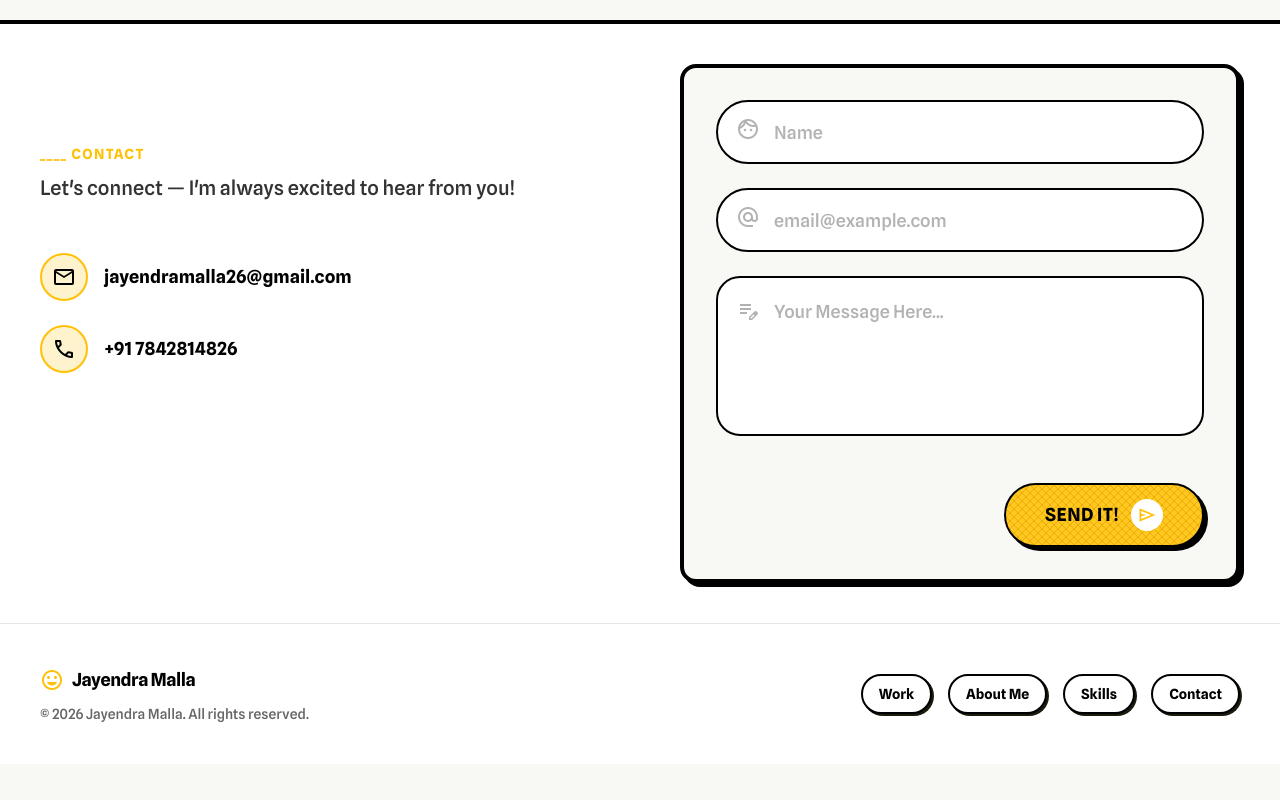
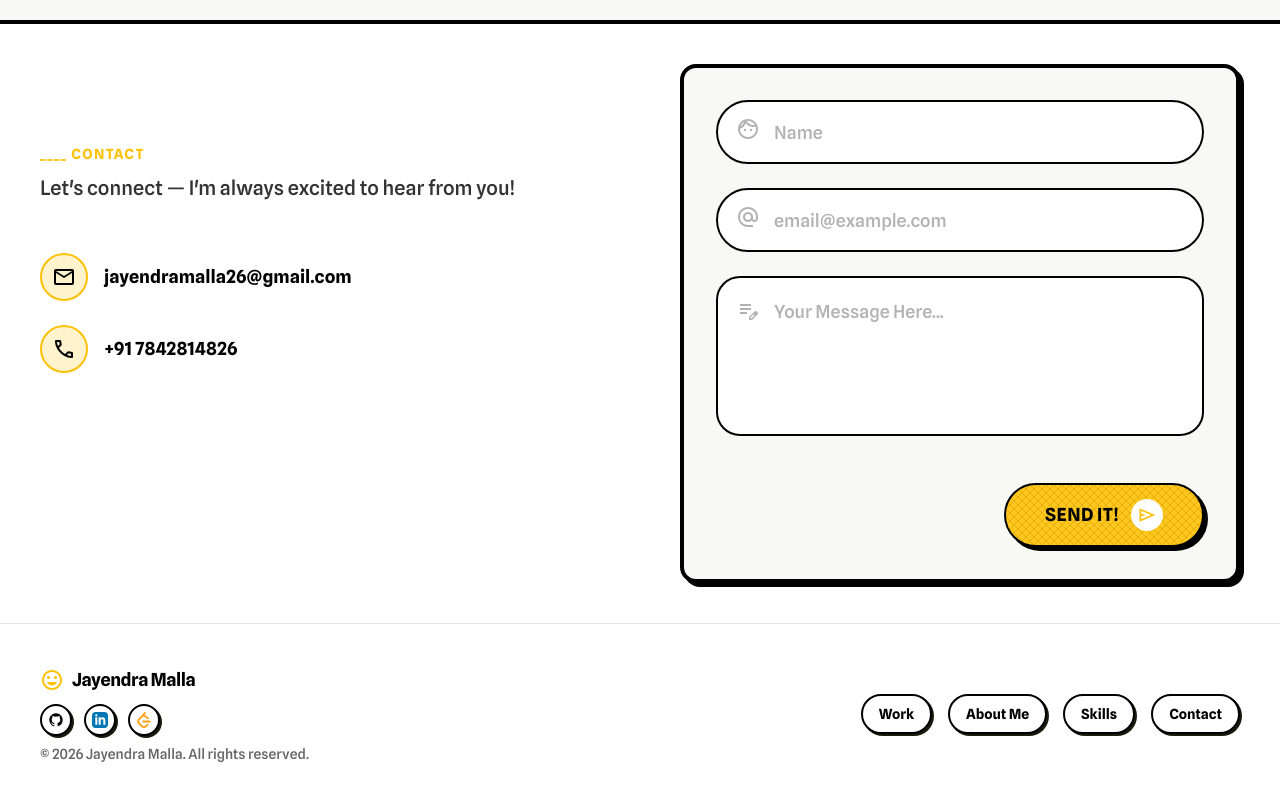
Before and after one commit to jayendra123123/New-Project, a React (Create React App) app: page / in a window 1280 px wide. Shown: the part 2171-2971 px from the top of the page. Before the commit the page ends 2935 px from the top, so only its background shows below. Built offline with nearby package versions, Linux system fonts and the light colour scheme.

Commit message:
moew moew

```diff
--- a/src/component/Footer.jsx
+++ b/src/component/Footer.jsx
@@ -11,6 +11,19 @@ const Footer = () => {
             <span className="material-symbols-outlined text-2xl text-primary">emoji_emotions</span>
             <h2 className="text-lg font-black tracking-tight dark:text-white">Jayendra Malla</h2>
           </div>
+
+          <div className="flex items-center gap-3">
+            <a href="https://github.com/jayendra123123" target="_blank" rel="noopener noreferrer" className="p-1.5 bg-white dark:bg-[#332f1d] rounded-full border-2 border-dark-text dark:border-white/20 shadow-comic-sm hover:shadow-comic hover:-translate-y-1 transition-all text-dark-text dark:text-white">
+              <svg className="w-4 h-4" fill="currentColor" viewBox="0 0 24 24" aria-hidden="true"><path fillRule="evenodd" d="M12 2C6.477 2 2 6.484 2 12.017c0 4.425 2.865 8.18 6.839 9.504.5.092.682-.217.682-.483 0-.237-.008-.868-.013-1.703-2.782.605-3.369-1.343-3.369-1.343-.454-1.158-1.11-1.466-1.11-1.466-.908-.62.069-.608.069-.608 1.003.07 1.531 1.032 1.531 1.032.892 1.53 2.341 1.088 2.91.832.092-.647.35-1.088.636-1.338-2.22-.253-4.555-1.113-4.555-4.951 0-1.093.39-1.988 1.029-2.688-.103-.253-.446-1.272.098-2.65 0 0 .84-.27 2.75 1.026A9.564 9.564 0 0112 6.844c.85.004 1.705.115 2.504.337 1.909-1.296 2.747-1.027 2.747-1.027.546 1.379.202 2.398.1 2.651.64.7 1.028 1.595 1.028 2.688 0 3.848-2.339 4.695-4.566 4.943.359.309.678.92.678 1.855 0 1.338-.012 2.419-.012 2.747 0 .268.18.58.688.482A10.019 10.019 0 0022 12.017C22 6.484 17.522 2 12 2z" clipRule="evenodd" /></svg>
+            </a>
+            <a href="https://linkedin.com/" target="_blank" rel="noopener noreferrer" className="p-1.5 bg-white dark:bg-[#332f1d] rounded-full border-2 border-dark-text dark:border-white/20 shadow-comic-sm hover:shadow-comic hover:-translate-y-1 transition-all text-[#0077b5]">
+              <svg className="w-4 h-4" fill="currentColor" viewBox="0 0 24 24" aria-hidden="true"><path d="M19 0h-14c-2.761 0-5 2.239-5 5v14c0 2.761 2.239 5 5 5h14c2.762 0 5-2.239 5-5v-14c0-2.761-2.238-5-5-5zm-11 19h-3v-11h3v11zm-1.5-12.268c-.966 0-1.75-.79-1.75-1.764s.784-1.764 1.75-1.764 1.75.79 1.75 1.764-.783 1.764-1.75 1.764zm13.5 12.268h-3v-5.604c0-3.368-4-3.113-4 0v5.604h-3v-11h3v1.765c1.396-2.586 7-2.777 7 2.476v6.759z"/></svg>
+            </a>
+            <a href="https://leetcode.com/" target="_blank" rel="noopener noreferrer" className="p-1.5 bg-white dark:bg-[#332f1d] rounded-full border-2 border-dark-text dark:border-white/20 shadow-comic-sm hover:shadow-comic hover:-translate-y-1 transition-all text-[#FFA116]">
+              <svg className="w-4 h-4" fill="currentColor" viewBox="0 0 24 24" aria-hidden="true"><path d="M13.483 0a1.374 1.374 0 0 0-.961.438L7.116 6.226l-3.854 4.126a5.266 5.266 0 0 0-1.209 2.104 5.35 5.35 0 0 0-.125.513 5.527 5.527 0 0 0 .062 2.362 5.843 5.843 0 0 0 .349 1.017 5.938 5.938 0 0 0 1.271 1.818l4.277 4.193.039.038c2.248 2.165 5.852 2.133 8.063-.074l2.396-2.392c.54-.54.54-1.414.003-1.955a1.378 1.378 0 0 0-1.951-.003l-2.396 2.392a3.021 3.021 0 0 1-4.205.038l-.02-.019-4.276-4.193c-.652-.64-.972-1.469-.948-2.263a2.68 2.68 0 0 1 .066-.523 2.545 2.545 0 0 1 .619-1.164L9.13 8.114c1.058-1.134 3.204-1.27 4.43-.278l3.501 2.831c.593.48 1.461.387 1.94-.207a1.384 1.384 0 0 0-.207-1.943l-3.5-2.831c-.8-.647-1.766-1.045-2.774-1.202l2.015-2.158A1.384 1.384 0 0 0 13.483 0zm-2.866 12.815a1.38 1.38 0 0 0-1.38 1.382 1.38 1.38 0 0 0 1.38 1.382H20.79a1.38 1.38 0 0 0 1.38-1.382 1.38 1.38 0 0 0-1.38-1.382z"/></svg>
+            </a>
+          </div>
+
           <p className="text-sm font-medium text-dark-text/60 dark:text-white/60 text-center md:text-left">
             © {currentYear} Jayendra Malla. All rights reserved.
           </p>
```
